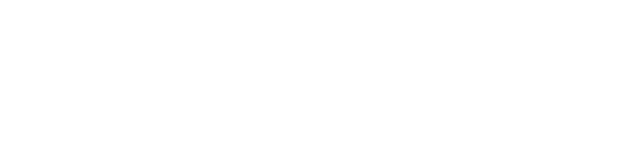
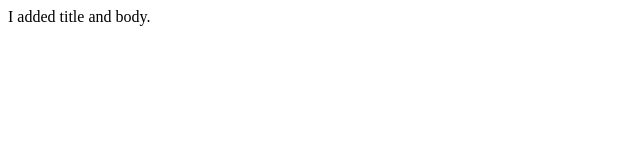
Before and after one commit to arpitjain-upgrad/section-b-PR, a plain HTML site: page index.html in a window 1280 px wide. Shown: the whole page, without its empty margins (0-640 px from the left). Drawn offline with Linux system fonts and the light colour scheme.

Commit message:
merge conflicts

```diff
--- a/index.html
+++ b/index.html
@@ -3,9 +3,9 @@
 <head>
     <meta charset="UTF-8">
     <meta name="viewport" content="width=device-width, initial-scale=1.0">
-    <title>Document</title>
+    <title>Cohort-B</title>
 </head>
 <body>
-
+    I added title and body.
 </body>
 </html>
```
